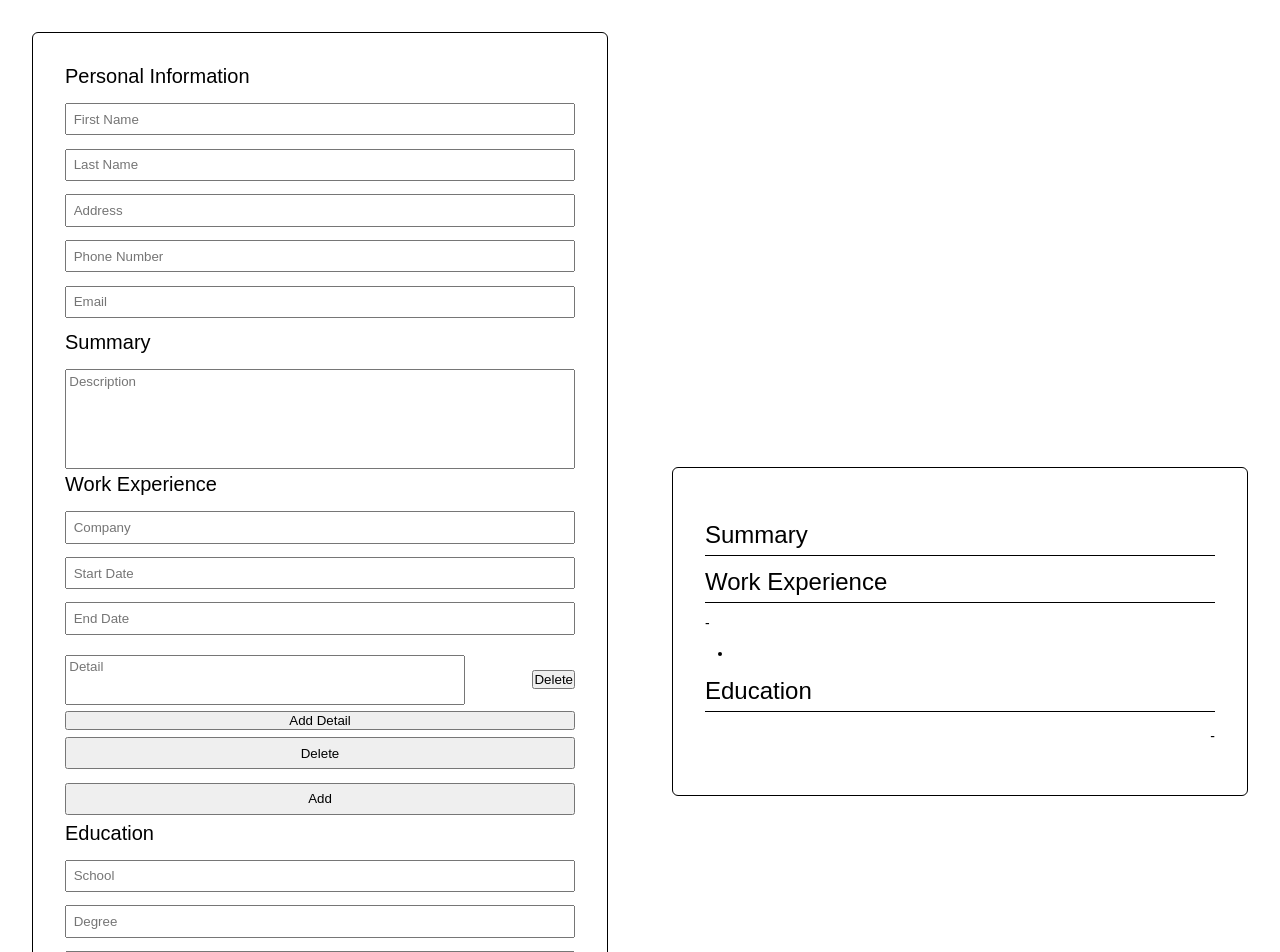
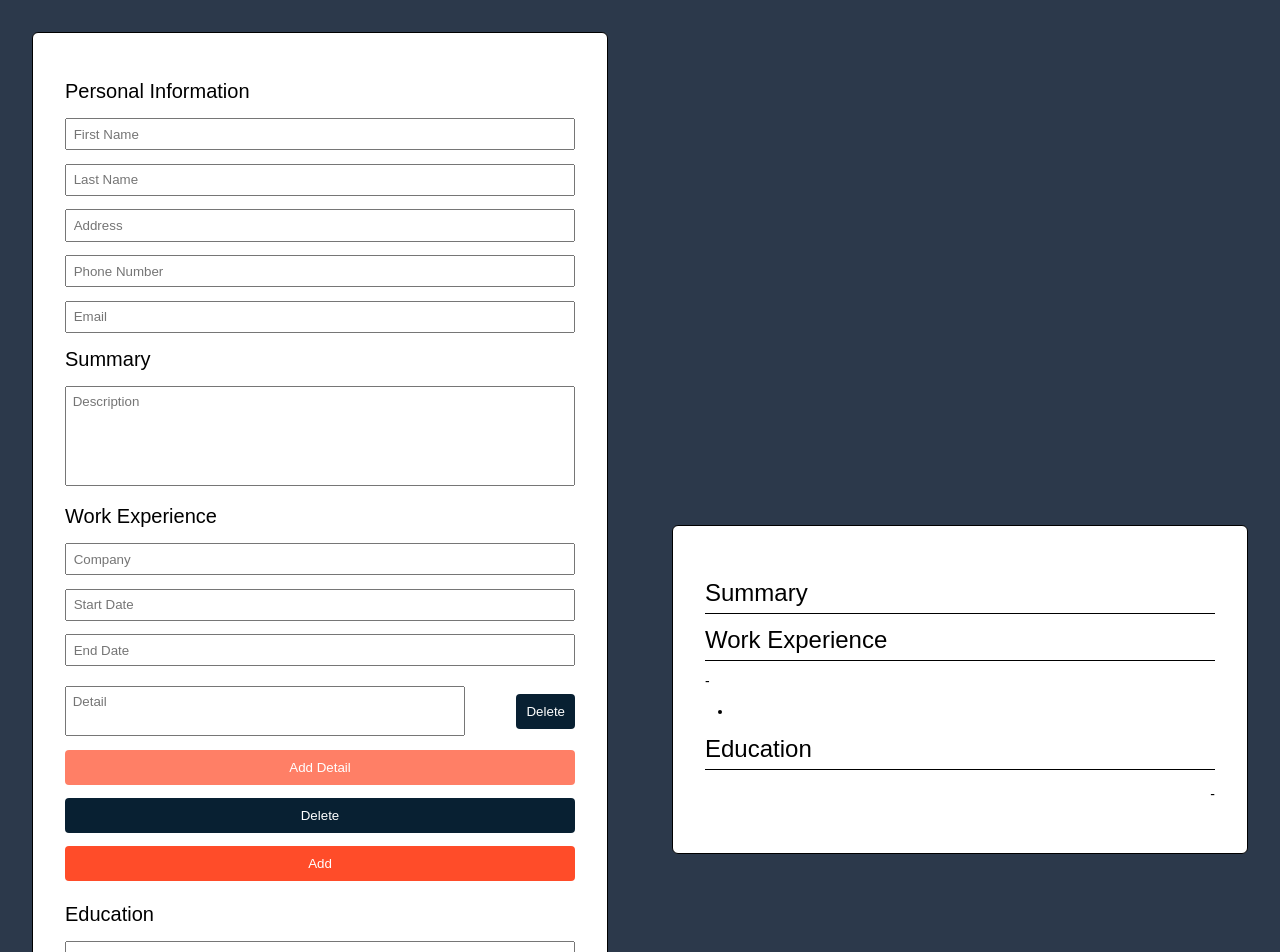
Before and after one commit to JacksonJ97/cv-application, a React (Create React App) app: page / in a window 1280 px wide. Shown: the top 952 px of the page. Built offline with nearby package versions, Linux system fonts and the light colour scheme.

Commit message:
improved styling

```diff
--- a/src/components/Container/index.js
+++ b/src/components/Container/index.js
@@ -12,6 +12,7 @@ const Wrapper = styled.div`
   justify-content: space-between;
   align-items: center;
   min-height: 100vh;
+  background-color: #2c394b;
 `;
 
 class Container extends Component {
--- a/src/components/Form/ExperienceForm/index.js
+++ b/src/components/Form/ExperienceForm/index.js
@@ -13,7 +13,7 @@ const Wrapper = styled.div`
     width: 400px;
     height: 50px;
     margin: 0.5em 0;
-    padding: 0.25em;
+    padding: 0.5em;
     resize: none;
   }
 
@@ -26,6 +26,20 @@ const Wrapper = styled.div`
     display: flex;
     align-items: center;
     justify-content: space-between;
+  }
+
+  .add-detail-btn {
+    margin: 0.5em 0;
+    padding: 0.75em 0.5em;
+    background-color: #ff7f66;
+    color: #ffffff;
+    border: none;
+    border-radius: 4px;
+    cursor: pointer;
+  }
+
+  .add-detail-btn:hover {
+    background-color: #ff8870;
   }
 `;
 
@@ -108,7 +122,9 @@ class ExperienceForm extends Component {
             );
           })}
 
-          <button onClick={this.handleAddDetail}>Add Detail</button>
+          <button className="add-detail-btn" onClick={this.handleAddDetail}>
+            Add Detail
+          </button>
         </div>
 
         <DeleteButton onClick={this.handleDelete} name="experienceDelete" id={this.props.info.id} />
--- a/src/components/Form/SummaryForm/index.js
+++ b/src/components/Form/SummaryForm/index.js
@@ -5,7 +5,7 @@ import styled from "styled-components";
 const Textarea = styled.textarea`
   width: 100%;
   height: 100px;
-  padding: 0.25em;
+  padding: 0.5em;
   resize: none;
 `;
 
--- a/src/components/Form/index.js
+++ b/src/components/Form/index.js
@@ -16,6 +16,22 @@ const Wrapper = styled.div`
   margin: 2em;
   padding: 2em;
   width: 900px;
+  background-color: #ffffff;
+
+  .load-example-btn {
+    width: 100%;
+    padding: 0.75em 0.5em;
+    margin: 0.5em 0;
+    background-color: #334756;
+    color: #ffffff;
+    border: none;
+    border-radius: 4px;
+    cursor: pointer;
+  }
+
+  .load-example-btn:hover {
+    background-color: #2c394b;
+  }
 `;
 
 class Form extends Component {
@@ -92,7 +108,9 @@ class Form extends Component {
         })}
         <AddButton onClick={this.handleAdd} name="educationAdd" />
 
-        <button onClick={this.handleLoadExample}>Load Example</button>
+        <button className="load-example-btn" onClick={this.handleLoadExample}>
+          Load Example
+        </button>
       </Wrapper>
     );
   }
--- a/src/components/Preview/index.js
+++ b/src/components/Preview/index.js
@@ -14,6 +14,7 @@ const Wrapper = styled.div`
   margin: 2em;
   padding: 2em;
   width: 900px;
+  background-color: #ffffff;
 `;
 
 class Preview extends Component {
--- a/src/components/Utilities/AddButton/index.js
+++ b/src/components/Utilities/AddButton/index.js
@@ -4,8 +4,17 @@ import styled from "styled-components";
 // Styles
 const Button = styled.button`
   width: 100%;
-  padding: 0.5em;
+  padding: 0.75em 0.5em;
   margin: 0.5em 0;
+  background-color: #ff4c29;
+  color: #ffffff;
+  border: none;
+  border-radius: 4px;
+  cursor: pointer;
+
+  :hover {
+    background-color: #ff5f40;
+  }
 `;
 
 class AddButton extends Component {
--- a/src/components/Utilities/DeleteButton/index.js
+++ b/src/components/Utilities/DeleteButton/index.js
@@ -4,8 +4,17 @@ import styled from "styled-components";
 // Styles
 const Button = styled.button`
   width: 100%;
-  padding: 0.5em;
+  padding: 0.75em 0.5em;
   margin: 0.5em 0;
+  background-color: #082032;
+  color: #ffffff;
+  border: none;
+  border-radius: 4px;
+  cursor: pointer;
+
+  :hover {
+    background-color: #2c394b;
+  }
 `;
 
 class DeleteButton extends Component {
--- a/src/components/Utilities/DetailDeleteButton/index.js
+++ b/src/components/Utilities/DetailDeleteButton/index.js
@@ -1,4 +1,19 @@
 import React, { Component } from "react";
+import styled from "styled-components";
+
+// Styles
+const Button = styled.button`
+  padding: 0.75em;
+  background-color: #082032;
+  color: #ffffff;
+  border: none;
+  border-radius: 4px;
+  cursor: pointer;
+
+  :hover {
+    background-color: #2c394b;
+  }
+`;
 
 class DetailDeleteButton extends Component {
   constructor(props) {
@@ -11,7 +26,7 @@ class DetailDeleteButton extends Component {
   }
 
   render() {
-    return <button onClick={this.handleDeleteDetail}>Delete</button>;
+    return <Button onClick={this.handleDeleteDetail}>Delete</Button>;
   }
 }
 export default DetailDeleteButton;
--- a/src/components/Utilities/FormHeading/index.js
+++ b/src/components/Utilities/FormHeading/index.js
@@ -5,7 +5,7 @@ import styled from "styled-components";
 const Header = styled.h2`
   font-size: 1.25rem;
   font-weight: 400;
-  margin-bottom: 0.75em;
+  margin: 0.75em 0;
 `;
 
 class FormHeading extends Component {
```
